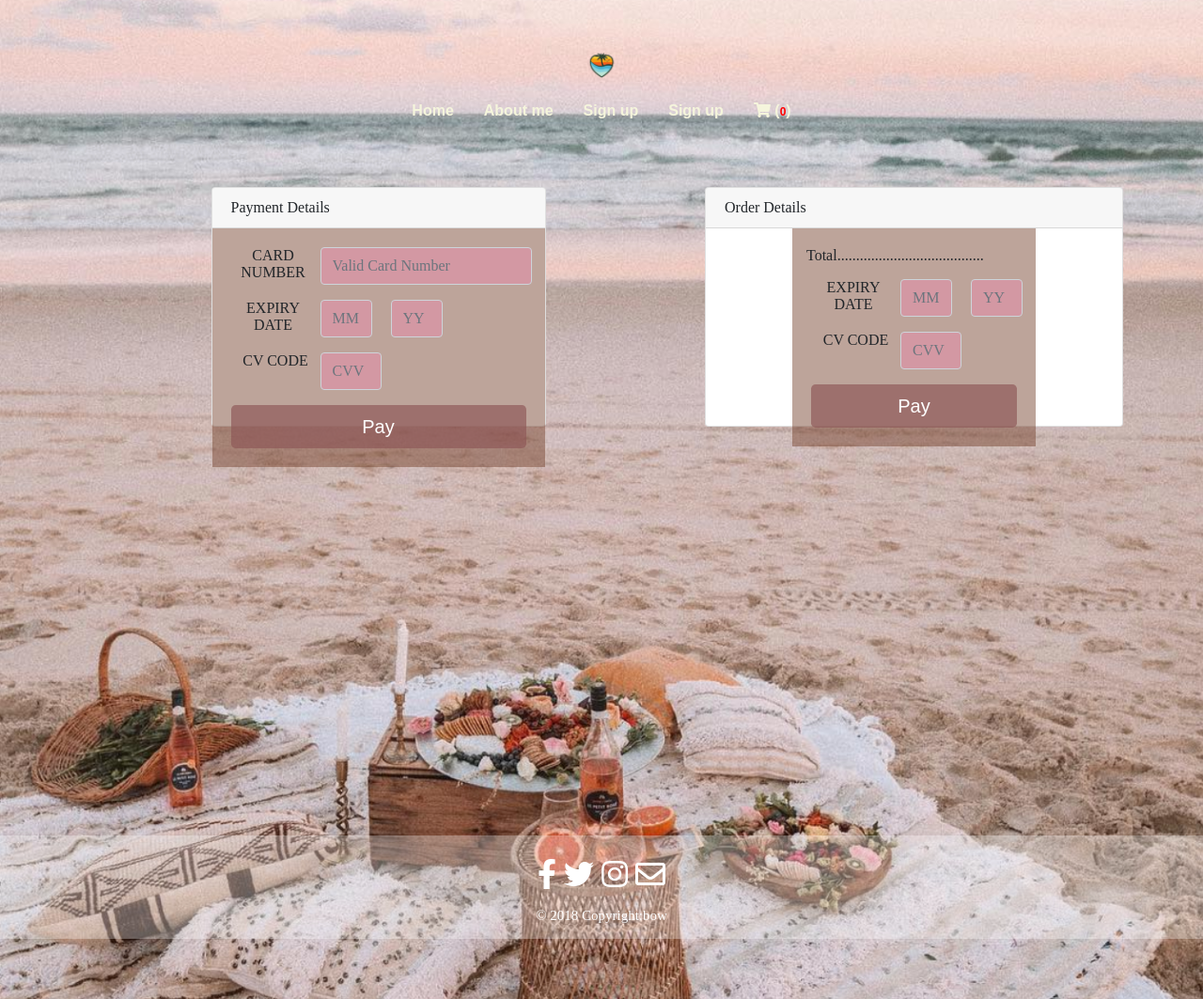
After one commit to maneeporn/project, a PHP site: page /payment.php in a window 1280 px wide. The commit adds this page. Shown: the whole page at 94% size. Run offline with PHP 8.4, Linux system fonts and the light colour scheme; some libraries are stand-ins or nearby versions.

Commit message:
no message

```diff
--- a/check_login.php
+++ b/check_login.php
@@ -20,7 +20,8 @@
 	{
 		$row = mysqli_fetch_assoc($query);
 		$l=$row['position_id'];
-
+		$_SESSION['login_status'] = '1';
+		$_SESSION['user_id'] = $row['user_id'];
 		if($l=='1')
 		{
 			$_SESSION['user_id'] = $l;
--- a/footer.php
+++ b/footer.php
@@ -1,4 +1,4 @@
-    <?php include "login_modal.php" ?>
+
     <?php include "cart_modal.php" ?>
     </div>
     <footer class="footer mt-auto pt-4">
--- a/header.php
+++ b/header.php
@@ -18,6 +18,7 @@
       if (session_status() == PHP_SESSION_NONE)
       {
         session_start();
+		    $_SESSION['login_status'] = '0';
       }
     ?>
     <div class="content">
--- a/logout.php
+++ b/logout.php
@@ -3,6 +3,8 @@
      {
        session_start();
      }
-	session_destroy();
+  session_destroy();
+  session_start();
+  $_SESSION['login_status'] = '0';
 	header("Location: index.php");
 ?>
--- a/main.css
+++ b/main.css
@@ -282,6 +282,27 @@ color: saddlebrown;
 	padding: 0;
 	height: 40px;
 }
+.cvv{
+	width: 100px;
+}
+.cvvv{
+	width: 95px;
+}
+.form-control{
+	width: 225px;
+}
+#expityMonth.form-control{
+	width: 55px;
+}
+#expityYear.form-control{
+	width: 55px;
+	margin-left: 20px;
+}
+#cvCode.form-control{
+	width: 65px;
+}
+
+
 #nav_cart {
 	color: #F5F5DC;
 	position: relative;
--- /dev/null
+++ b/payment.php
@@ -0,0 +1,84 @@
+<?php   include "header.php";
+        include "config.php";
+?>
+<div class="container">
+    <div class="content">
+        <div class="row">
+            <div class="col-7">
+                <div class="d-flex justify-content-center h-100">
+                    <div class="card">
+                        <div class="card-header">
+                            <h3>Payment Details</h3>
+                        </div>
+                        <div class="card-body">
+                            <form>
+                                <div class="input-group form-group">
+                                    <div class="input-group-prepend">
+                                        <div class="form-row">
+                                            <label class="cvv">CARD NUMBER</label>
+                                            <input type="text" class="form-control" placeholder="Valid Card Number">
+                                        </div>
+                                    </div>
+                                </div>
+                                <div class="input-group form-group">
+                                    <div class="input-group-prepend">
+                                        <div class="form-row">
+                                            <label class="cvv">EXPIRY DATE</label>
+                                            <input type="text" class="form-control" id="expityMonth" placeholder="MM" required />
+                                            <input type="text" class="form-control" id="expityYear" placeholder="YY" required />
+                                        </div>
+                                    </div>
+                                </div>
+                                <div class="input-group form-group">
+                                    <div class="input-group-prepend">
+                                        <label class="cvvv">CV CODE</label>
+                                        <input type="password" class="form-control" id="cvCode" placeholder="CVV" required />
+                                    </div>
+                                </div>
+                                <a href="order_submit.php" class="btn btn-success btn-lg btn-block" role="button">Pay</a>
+                            </form>
+                        </div>
+                    </div>
+                </div>
+            </div>
+            <div class="col-5">
+            <div class="card">
+                <div class="card-header">
+                    <h3>Order Details</h3>
+                </div>
+                <div class="card-body orders">
+                    <form>
+                        <div class="input-group form-group">
+                            <div class="input-group-prepend">
+                                <div class="form-row">
+                                    <label>Total</label>
+                                    .......................................
+                                </div>
+                            </div>
+                        </div>
+                        <div class="input-group form-group">
+                            <div class="input-group-prepend">
+                                <div class="form-row">
+                                    <label class="cvv">EXPIRY DATE</label>
+                                    <input type="text" class="form-control" id="expityMonth" placeholder="MM" required />
+                                    <input type="text" class="form-control" id="expityYear" placeholder="YY" required />
+                                </div>
+                            </div>
+                        </div>
+                        <div class="input-group form-group">
+                            <div class="input-group-prepend">
+                                <label class="cvvv">CV CODE</label>
+                                <input type="password" class="form-control" id="cvCode" placeholder="CVV" required />
+                            </div>
+                        </div>
+                        <a href="order_submit.php" class="btn btn-success btn-lg btn-block" role="button">Pay</a>
+                    </form>
+                </div>
+            </div>
+        </div>
+    </div>
+</div>
+
+
+
+    <?php include "footer.php"; ?>
--- a/update_product.php
+++ b/update_product.php
@@ -15,7 +15,7 @@
 		{
 			$row = mysqli_fetch_assoc($result);
 ?>
-			<form name="form1" method="post" action="update_data_submit.php?id=<?php echo $product_id;?>">
+			<form name="form1" method="post" action="update_product_submit.php?id=<?php echo $product_id;?>">
 				<div class="form-group update">
 					<label for="product_name">Product Name:</label>
 					<input type="text" class="form-control" id="product_name" value="<?php echo $row['product_name'];?>">
```
Also changed, not shown: order.php (+72 -5 lines), 1 other file.
